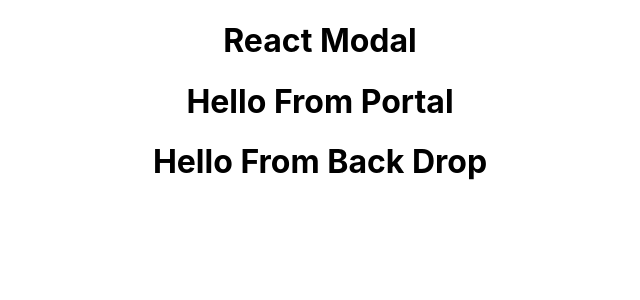
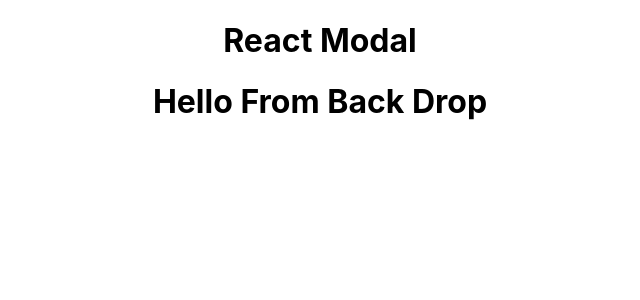
Before and after one commit to mirsujat/react-modal, a React (Create React App) app: page / in a window 1280 px wide. Shown: the top 300 px of the page, without its empty margins (320-960 px from the left). Built offline with nearby package versions, Linux system fonts and the light colour scheme.

Commit message:
Update Portal.js

```diff
--- a/src/components/Modal/Portal/Portal.js
+++ b/src/components/Modal/Portal/Portal.js
@@ -1,18 +1,13 @@
 import React, { Component } from 'react';
 import ReactDOM from "react-dom"
 
-class Portal extends Component {
-  constructor(props) {
-    super(props);
-    this.state = {  };
-  }
-  render() {
-    return (
-      <div>
-        <h1>Hello From Portal</h1>
-      </div>
-    );
+const portal = (WrappedComponent) =>{
+  return class extends Component{
+    render(){
+      // Wraps the input component in a container, without mutating it.
+      <WrappedComponent {...this.props} />;
+    }
   }
 }
 
-export default Portal;
+export default portal;
```
